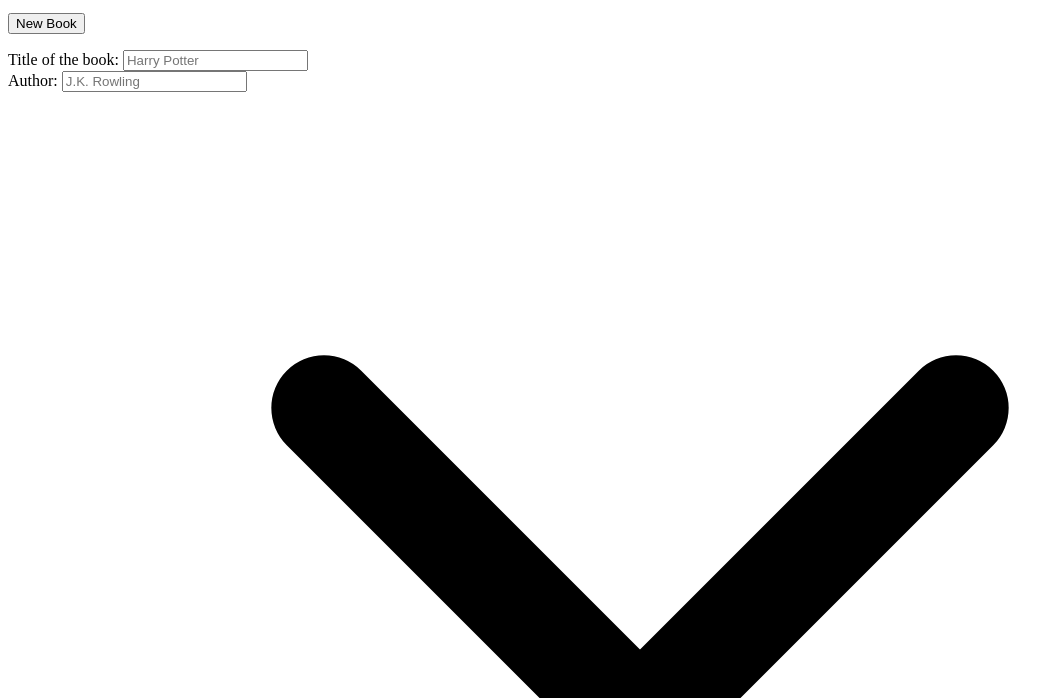
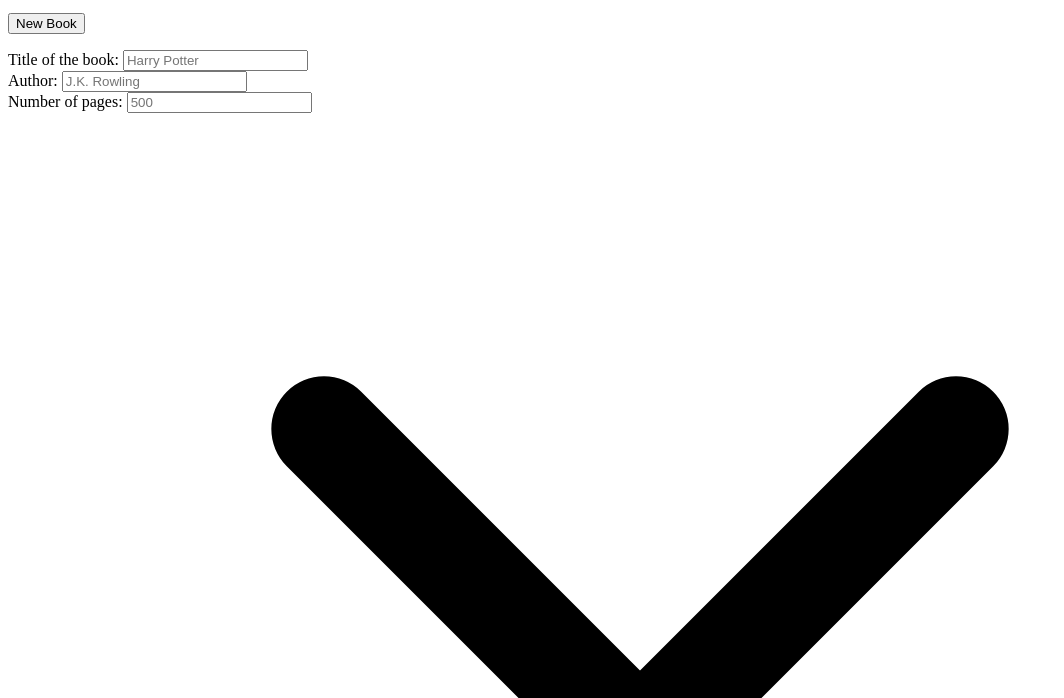
Before and after one commit to sasanedicbn/book-library, a website built with Vite: page book-library/index.html in a window 1280 px wide. Shown: the part 102-800 px from the top of the page, without its empty margins (0-1064 px from the left). Built offline with nearby package versions, Linux system fonts and the light colour scheme; a web font is replaced by a local one.

Commit message:
Create form_box Number of pages

```diff
--- a/book-library/index.html
+++ b/book-library/index.html
@@ -36,6 +36,10 @@
         <label for="author">Author:</label>
         <input type="text" id="author" name="name" placeholder="J.K. Rowling" required />
       </div>
+      <div class="form__box">
+        <label for="nPages">Number of pages:</label>
+        <input type="number" id="nPages" name="numberPages" placeholder="500" required />
+      </div>
 
       <svg xmlns="http://www.w3.org/2000/svg" class="close__icon" fill="none" viewBox="0 0 24 24" stroke="currentColor"
         stroke-width="2">
```
